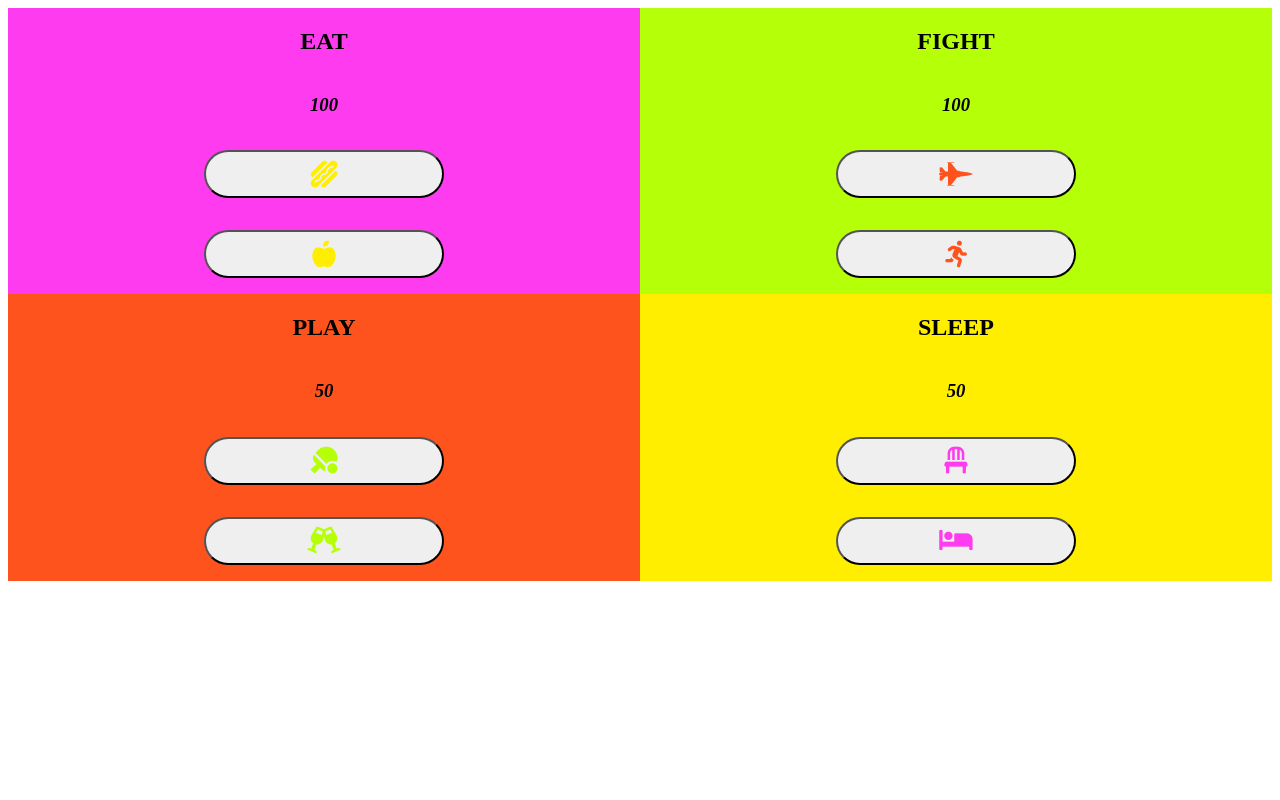
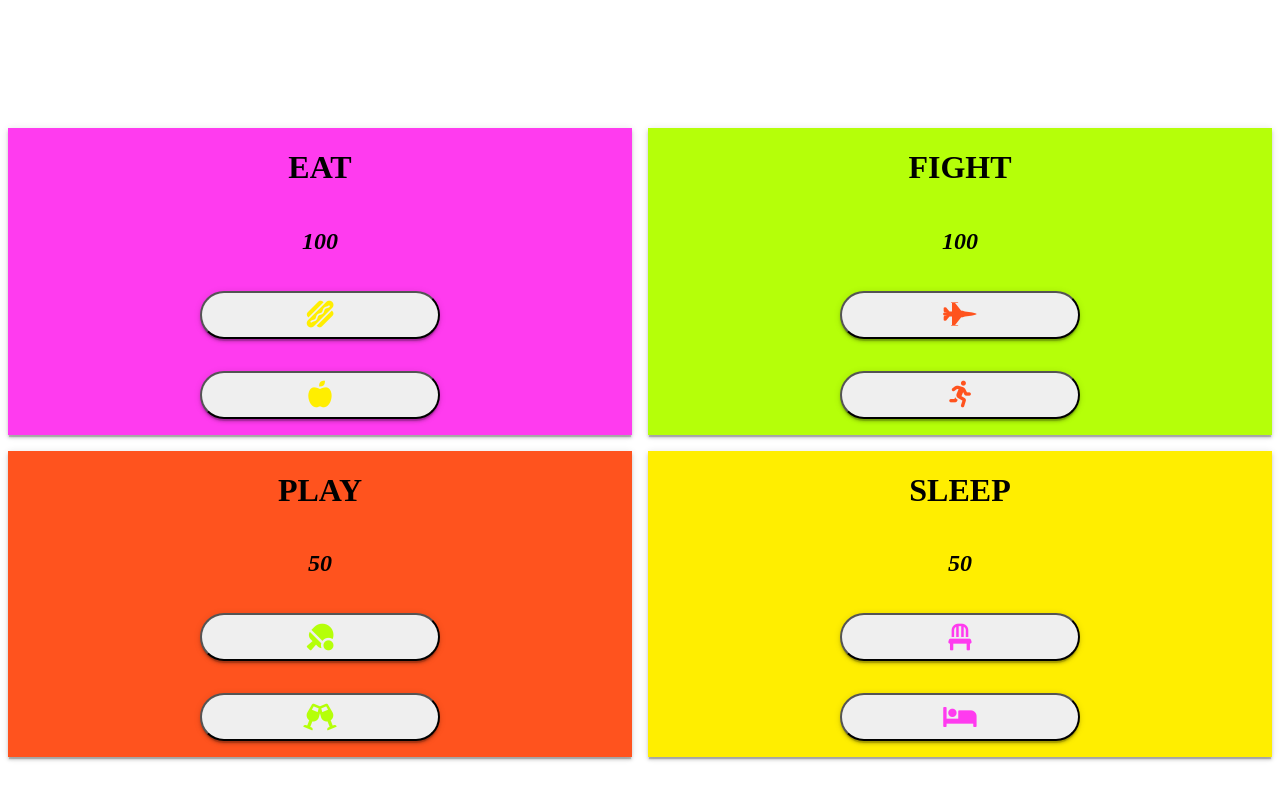
Before and after one commit to AaronLain/tamagotchi, a website built with webpack: page src/index.html in a window 1280 px wide. Built offline with nearby package versions, Linux system fonts and the light colour scheme.

Commit message:
centered but still weird

```diff
--- a/src/javascripts/components/eat/eat.js
+++ b/src/javascripts/components/eat/eat.js
@@ -7,8 +7,8 @@ const printToEat = () => {
   const full = valueArray[0].value;
   let domString = '';
   domString += '<div class="eat-container">';
-  domString += '<h2>EAT</h2>';
-  domString += `<h3><em>${full}</em></h3>`;
+  domString += '<h1>EAT</h1>';
+  domString += `<h2><em>${full}</em></h2>`;
   domString += '<button id="kinda-healthy"><i class="fas fa-hotdog"></i></button>'; // hot dog
   domString += '<button id="super-healthy"><i class="fas fa-apple-alt"></i></button>'; // apple
   domString += '</div>';
--- a/src/javascripts/components/fight/fight.js
+++ b/src/javascripts/components/fight/fight.js
@@ -7,8 +7,8 @@ const printToFight = () => {
   const strength = valueArray[2].value;
   let domString = '';
   domString += '<div class="fight-container">';
-  domString += '<h2>FIGHT</h2>';
-  domString += `<h3><em>${strength}</em></h3>`;
+  domString += '<h1>FIGHT</h1>';
+  domString += `<h2><em>${strength}</em></h2>`;
   domString += '<button id="fight"><i class="fas fa-fighter-jet"></i></button>'; // hot dog
   domString += '<button id="run"><i class="fas fa-running"></i></button>';
   domString += '</div>';
--- a/src/javascripts/components/play/play.js
+++ b/src/javascripts/components/play/play.js
@@ -7,8 +7,8 @@ const printToPlay = () => {
   const play = valueArray[1].value;
   let domString = '';
   domString += '<div class="play-container">';
-  domString += '<h2>PLAY</h2>';
-  domString += `<h3><em>${play}</em></h3>`;
+  domString += '<h1>PLAY</h1>';
+  domString += `<h2><em>${play}</em></h2>`;
   domString += '<button id="kinda-fun"><i class="fas fa-table-tennis"></i></button>'; // hot dog
   domString += '<button id="super-fun"><i class="fas fa-glass-cheers"></i></button>'; // apple
   domString += '</div>';
--- a/src/javascripts/components/sleep/sleep.js
+++ b/src/javascripts/components/sleep/sleep.js
@@ -7,8 +7,8 @@ const printToSleep = () => {
   const energy = valueArray[3].value;
   let domString = '';
   domString += '<div class="sleep-container">';
-  domString += '<h2>SLEEP</h2>';
-  domString += `<h3><em>${energy}</em></h3>`;
+  domString += '<h1>SLEEP</h1>';
+  domString += `<h2><em>${energy}</em></h2>`;
   domString += '<button id="nap"><i class="fas fa-chair"></i></button>';
   domString += '<button id="deep-sleep"><i class="fas fa-bed"></i></button>';
   domString += '</div>';
--- a/src/styles/main.scss
+++ b/src/styles/main.scss
@@ -1,13 +1,17 @@
 @import "~@fortawesome/fontawesome-free/css/all.min.css";
 @import "./colors";
+
+$box-shadow: 0 3px 3px 0 rgba(0,0,0,0.14), 0 1px 7px 0 rgba(0,0,0,0.12), 0 3px 1px -1px rgba(0,0,0,0.2);
 
 div#app {
   display: flex;
   flex-direction: row wrap;
+  margin-top: 8rem;
 
   div#column-1 {
     width: 50%;
     height: 100%;
+    margin-right: 1rem;
   }
   div#column-2 {
     width: 50%;
@@ -22,13 +26,15 @@ div#app {
   align-items: center;
   width: 100%;
   height: 100%;
+  margin-bottom: 1rem;
   text-align: center;
-  margin: auto;
+  box-shadow: $box-shadow;
   button {
     width: 15rem;
     height: 3rem;
     margin: 1rem;
     border-radius: 3rem;
+    box-shadow: $box-shadow;
   }
   i {
     font-size: 200%;
```
